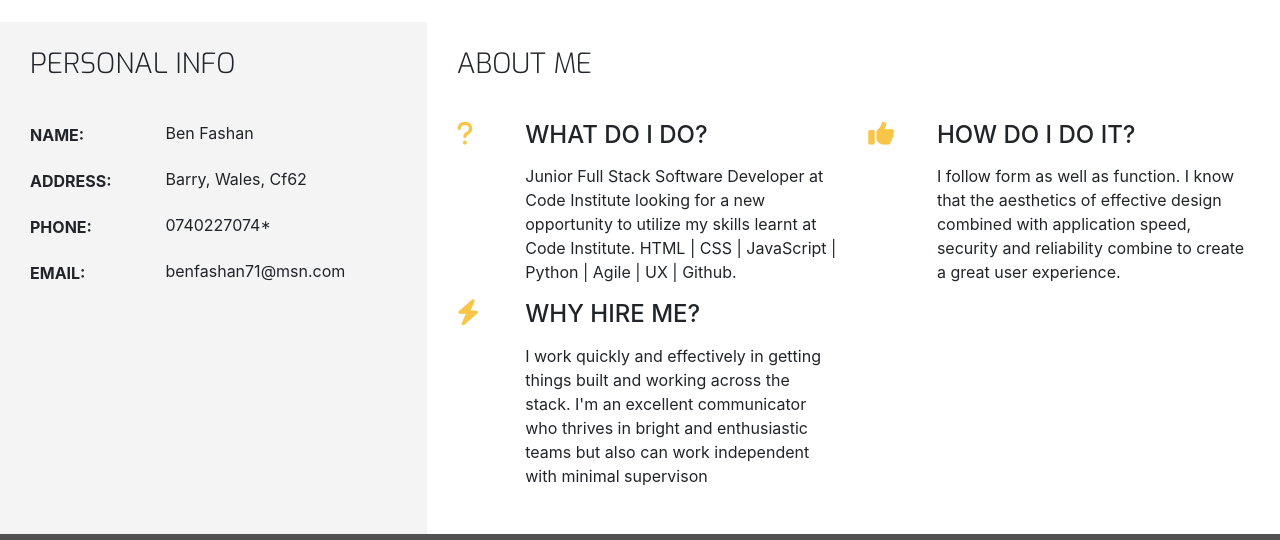
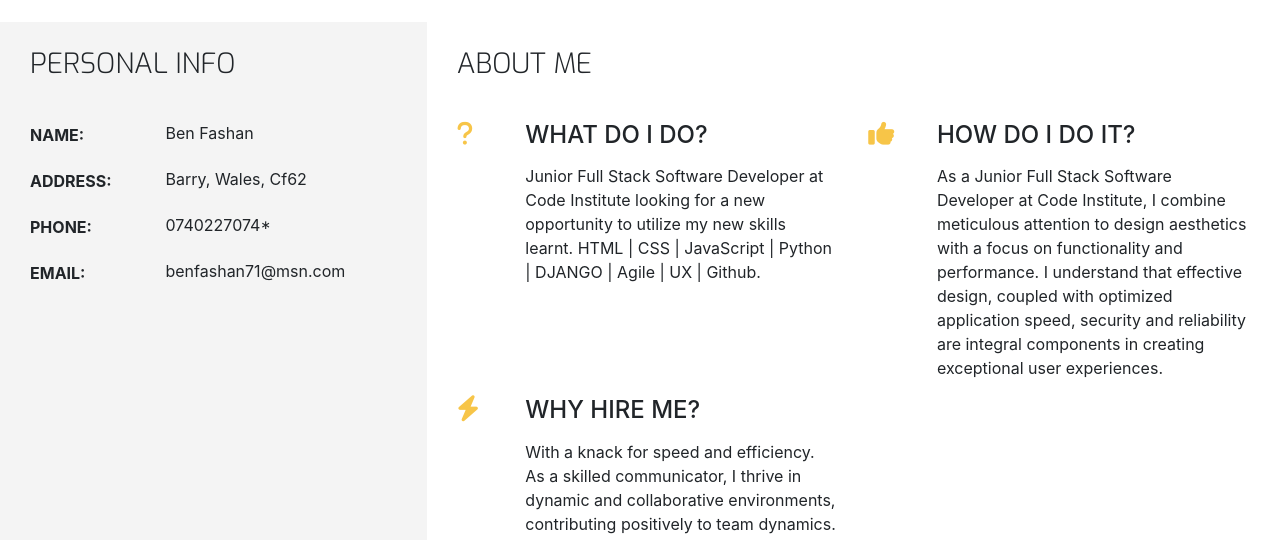
Before and after one commit to BenFash/Resume-Project, a plain HTML site: page index.html in a window 1280 px wide. Shown: the part 478-1018 px from the top of the page. Drawn offline with nearby package versions, Linux system fonts and the light colour scheme.

Commit message:
ADD: new content to home page

```diff
--- a/index.html
+++ b/index.html
@@ -125,7 +125,7 @@
                                 <h4 class="three-reasons-heading uppercase">What do I do?</h4>
                                 <p>
                                     Junior Full Stack Software Developer at Code Institute looking for a new opportunity
-                                    to utilize my skills learnt at Code Institute. HTML | CSS | JavaScript | Python |
+                                    to utilize my new skills learnt. HTML | CSS | JavaScript | Python | DJANGO |
                                     Agile | UX | Github.
                                 </p>
                             </div>
@@ -139,9 +139,12 @@
                             <div class="col-10">
                                 <h4 class="three-reasons-heading uppercase">How do I do it?</h4>
                                 <p>
-                                    I follow form as well as function. I know that the aesthetics of effective design
-                                    combined with application speed, security and reliability combine to create a great
-                                    user experience.
+                                    As a Junior Full Stack Software Developer at Code Institute,
+                                    I combine meticulous attention to design aesthetics with a focus on functionality
+                                    and performance.
+                                    I understand that effective design, coupled with optimized application speed,
+                                    security
+                                    and reliability are integral components in creating exceptional user experiences.
                                 </p>
                             </div>
                         </div>
@@ -154,9 +157,12 @@
                             <div class="col-10">
                                 <h4 class="three-reasons-heading uppercase">Why hire me?</h4>
                                 <p>
-                                    I work quickly and effectively in getting things built and working across the stack.
-                                    I'm an excellent communicator who thrives in bright and enthusiastic teams but also
-                                    can work independent with minimal supervison
+                                    With a knack for speed and efficiency. As a skilled communicator, I thrive in
+                                    dynamic
+                                    and collaborative environments, contributing positively to team dynamics.
+                                    Additionally
+                                    I am adept at working independently, requiring minimal supervision to deliver
+                                    results.
                                 </p>
                             </div>
                         </div>
```
